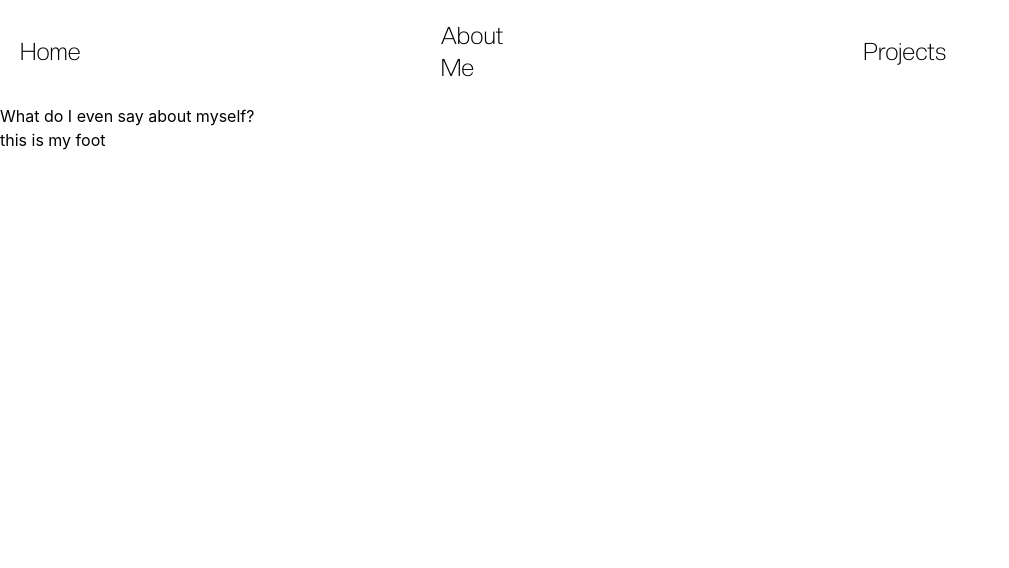
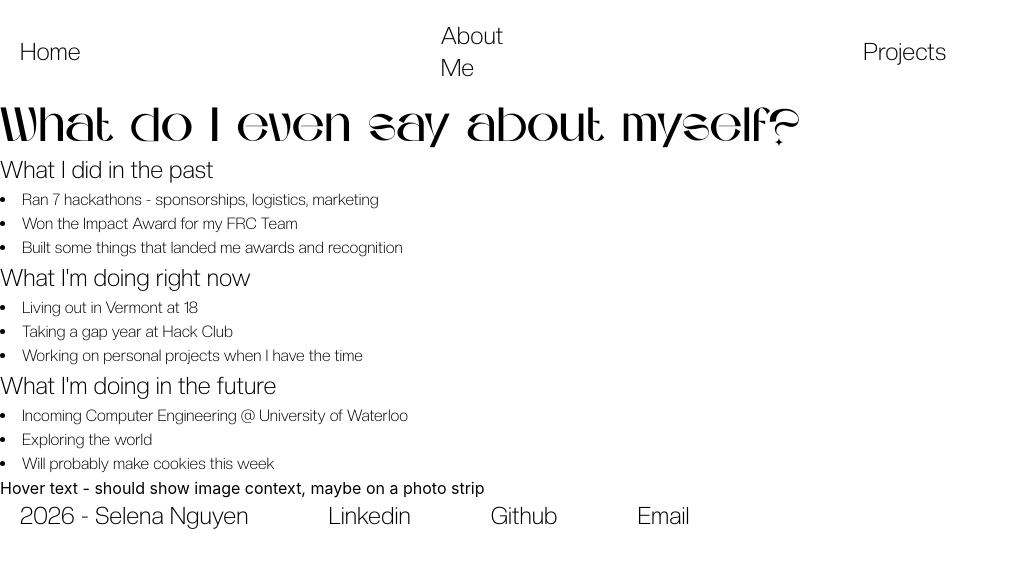
Before and after one commit to possiblyselena/possiblyselena-, a SvelteKit app: page /aboutme in a window 1280 px wide. Shown: the top 568 px of the page, without its empty margins (0-1009 px from the left). Built offline with nearby package versions, Linux system fonts and the light colour scheme.

Commit message:
updated the footer

```diff
--- a/src/routes/+layout.svelte
+++ b/src/routes/+layout.svelte
@@ -1,6 +1,8 @@
 <script lang="ts">
 	import './layout.css';
 	import favicon from '#lib/assets/favicon.svg';
+	import Navbar from './components/navbar.svelte';
+	import Footbar from './components/footbar.svelte';
 	import type { LayoutProps } from './$types';
 
 	let { children }: LayoutProps = $props();
@@ -9,5 +11,6 @@
 <svelte:head>
 	<link rel="icon" href={favicon} />
 </svelte:head>
-
+<Navbar />
 {@render children()}
+<Footbar />
--- a/src/routes/+page.svelte
+++ b/src/routes/+page.svelte
@@ -1,18 +1,13 @@
 <script>
-    import Navbar from './components/navbar.svelte';
-    import Footbar from './components/footbar.svelte';
     import Polaroid from './components/polaroid.svelte';
 </script>
 
-<Navbar />
 
 <div class="flex flex-col items-center my-10">
     <h2 class="font-amoria text-7xl">Hello, I'm Selena!</h2>
     <Polaroid />
-    <h2 class="font-amoria text-5xl"    >I currently work on events & programs at Hack Club!</h2>
+    <h2 class="font-amoria text-5xl">I currently work on events & programs at Hack Club</h2>
 </div>
-<Footbar />
-
 
 <style>
 
--- a/src/routes/aboutme/+page.svelte
+++ b/src/routes/aboutme/+page.svelte
@@ -1,10 +1,51 @@
 <script>
-    import Navbar from '../components/navbar.svelte';
-    import Footbar from '../components/footbar.svelte';
+
 </script>
 
-<Navbar />
-<p>What do I even say about myself?</p>
+<p class="font-amoria text-5xl">What do I even say about myself?</p>
+
+<div>
+    <div>
+        <div>
+            <h2>What I did in the past</h2>
+            <li>Ran 7 hackathons - sponsorships, logistics, marketing</li>
+            <li>Won the Impact Award for my FRC Team</li>
+            <li>Built some things that landed me awards and recognition</li>
+        </div>
+
+        <div>
+            <h2>What I'm doing right now</h2>
+            <li>Living out in Vermont at 18 </li>
+            <li>Taking a gap year at Hack Club</li>
+            <li>Working on personal projects when I have the time</li>
+        </div>
+
+        <div>
+            <h2>What I'm doing in the future</h2>
+            <li>Incoming Computer Engineering @ University of Waterloo</li>
+            <li>Exploring the world</li>
+            <li>Will probably make cookies this week</li>
+        </div>
+    </div>
+    <div>
+        <p>Hover text - should show image context, maybe on a photo strip</p>
+    </div>
+</div>
 
 
-<Footbar />
+<style>
+    a {
+        font-family: 'creato';
+        font-size: 1rem;
+    }
+
+    li {
+        font-family: 'creato';
+        font-size: 1rem;
+    }
+
+    h2 {
+        font-family: 'creato';
+        font-size: 1.5rem;
+    }
+</style>
--- a/src/routes/components/footbar.svelte
+++ b/src/routes/components/footbar.svelte
@@ -2,4 +2,9 @@
 
 </script>
 
-<p>this is my foot</p>
+<div class="flex gap-20 font-creato text-2xl px-5">
+    <p>2026 - Selena Nguyen</p>
+    <a href="https://www.linkedin.com/in/selena-nguyen" target="_blank">Linkedin</a>
+    <a href="https://github.com/possiblyselena" target="_blank">Github</a>
+    <a href="mailto:selena@hackclub.com" target="_blank">Email</a>
+</div>
--- a/src/routes/gallery/+page.svelte
+++ b/src/routes/gallery/+page.svelte
@@ -1,11 +1,5 @@
 <script>
-    import Navbar from '../components/navbar.svelte';
-    import Footbar from '../components/footbar.svelte';
+
 </script>
 
-<Navbar />
-
-
 <p>despite having 4 different cameras, I still have trouble taking photos. Here's the ones I managed to take.</p>
-
-<Footbar />
--- a/src/routes/projects/+page.svelte
+++ b/src/routes/projects/+page.svelte
@@ -5,6 +5,8 @@
 
     const maxCommitsToDisplay = 5;
     let commits = $state([]);
+    let starredRepos = $state([]);
+
     async function getRecentCommits() {
         const url = `https://api.github.com/users/possiblyselena/events/public`
 
@@ -37,20 +39,74 @@
         }
     }
 
+    async function getStarredRepos() {
+        const url = `https://api.github.com/users/possiblyselena/starred`
+
+        try {
+            const response = await fetch(url);
+            if (!response.ok) throw new Error('Failed to fetch starred repos');
+
+            const repos = await response.json();
+            // You can store the starred repos in a state variable if needed
+            starredRepos = repos;
+        } catch (error) {
+            console.error(error);
+        }
+    }
+
     onMount(() => {
         getRecentCommits();
+        getStarredRepos();
     });
 </script>
 
-<Navbar />
 <p>This page displays more of what I've built, or should automatically show the starred stuff on my github</p>
-<p>Recent Commits</p>
+
+<h2 class="font-creato text-5xl ">Recent Commits</h2>
 <ul>
     {#each commits as commit}
         <li>
             <strong>{commit.date}</strong> [<em>{commit.repoName}</em>]:
-            <a href={commit.url} target="_blank">{commit.message}</a>
+            <a class="font-creato text-1rem" href={commit.url} target="_blank">{commit.message}</a>
         </li>
     {/each}
 </ul>
-<Footbar />
+
+<div>
+    <h2>I use this?</h2>
+    <div class="flex flex-wrap gap-4">
+        <div>
+            <h1>Front-End</h1>
+            <li>HTML</li>
+            <li>CSS</li>
+            <li>JavaScript</li>
+            <li>Svelte</li>
+            <li>React</li>
+        </div>
+        <div>
+            <h1>Back-End</h1>
+            <li>SvelteKit</li>
+            <li>Convex</li>
+        </div>
+        <div>
+            <h1>Art & Design</h1>
+            <li>Figma</li>
+        </div>
+        <div>
+            <h1>Other Stuff</h1>
+            <li>Git</li>
+            <li>GitHub</li>
+        </div>
+    </div>
+
+    <h2 class="font-creato text-5xl ">My Favourite Repos that aren't my own</h2>
+    <ul>
+        {#each starredRepos as repo}
+            <li>
+                <a class="font-creato text-1rem" href={repo.html_url} target="_blank">{repo.full_name}</a>
+            </li>
+        {/each}
+    </ul>
+
+
+</div>
```
